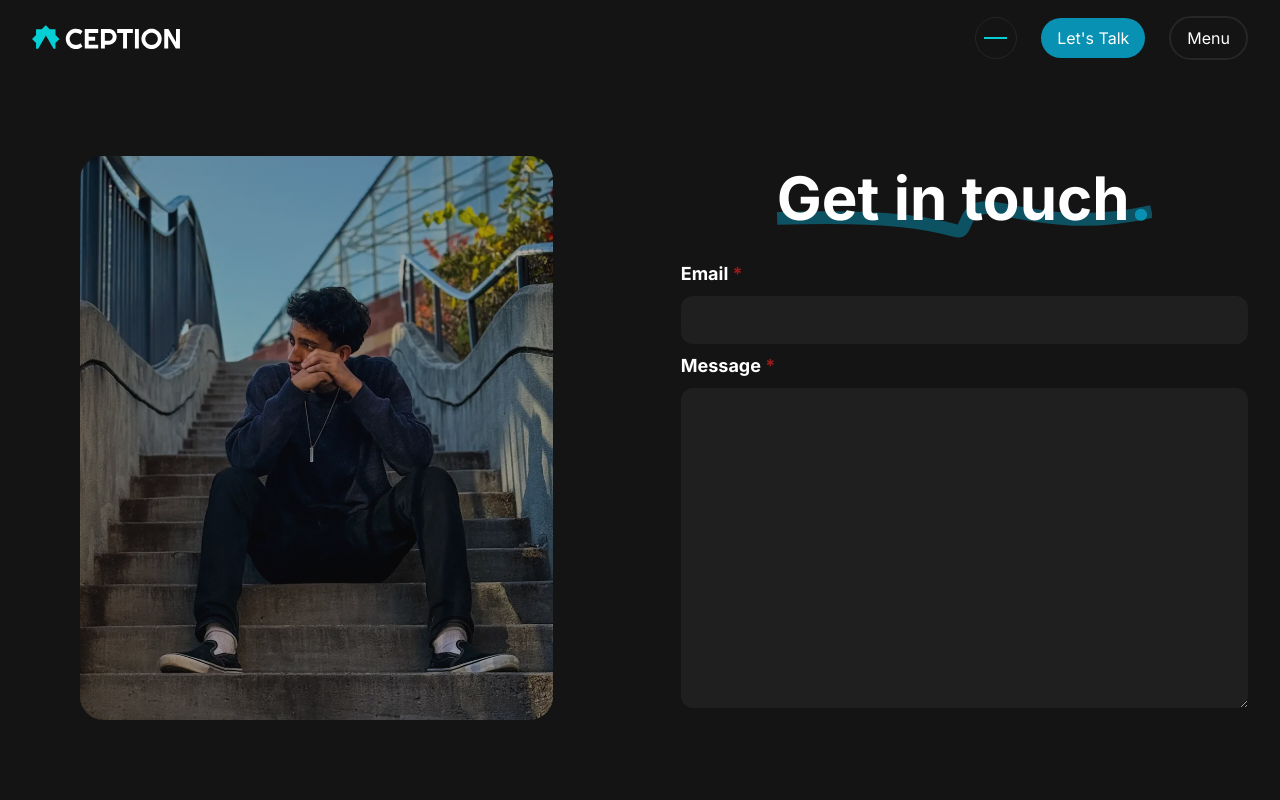
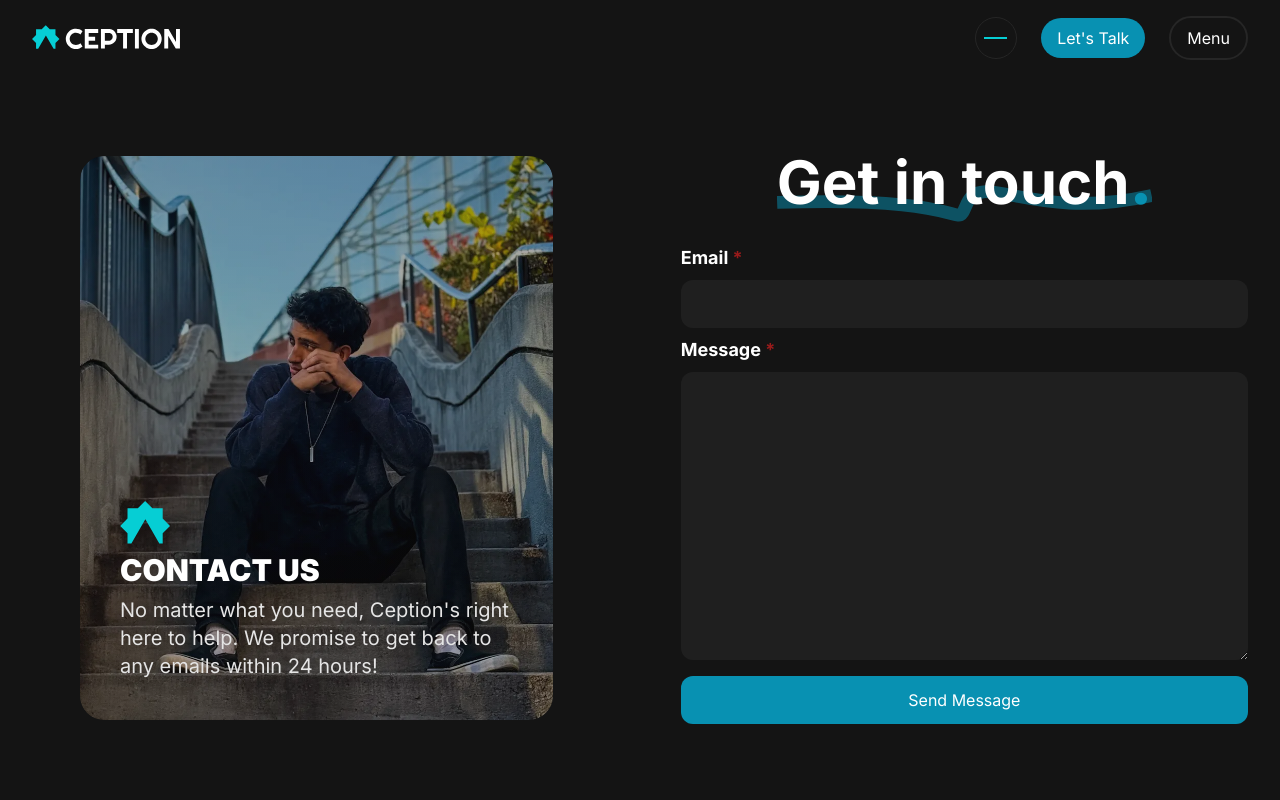
Before and after one commit to Yaucrates/ceptionlabs, a SvelteKit app: page /contact in a window 1280 px wide. Shown: the top 800 px of the page. Built offline with nearby package versions, Linux system fonts and the light colour scheme.

Commit message:
Finishing Up Contact Page (and some minor fixes)

```diff
--- a/src/routes/contact/+page.svelte
+++ b/src/routes/contact/+page.svelte
@@ -1,8 +1,21 @@
+<script>
+    import SymbolicLogo from "$lib/Logos/SymbolicLogo.svelte";
+</script>
+
 <div class="h-firstpage gap-4 flex justify-center items-center">
-    <div class="w-1/2 h-full p-20 relative">
-        <img src="TallCoolOwner.webp" alt="The Agency Owner" width="918" height="1528" class="h-full object-cover rounded-3xl"/>
-        <div class="bg-gradient-to-t from-ception-background/40 to-transparent w-[calc(100%-10rem)] h-[calc(100%-10rem)] top-20 left-20 rounded-3xl absolute"></div>
-        <div class="bg-gradient-to-b from-ception-background/40 to-transparent w-[calc(100%-10rem)] h-[calc(100%-10rem)] top-20 left-20 rounded-3xl absolute"></div>
+    <div class="w-1/2 h-full p-20">
+        <div class="w-full h-full group rounded-3xl overflow-hidden relative">
+            <img src="TallCoolOwner.webp" alt="The Agency Owner" width="918" height="1528" class="h-full object-cover rounded-3xl"/>
+            <div class="gap-2 p-10 flex flex-col absolute left-0 bottom-0 z-10">
+                <SymbolicLogo width={50}/>
+                <h1 class="uppercase text-3xl text-white font-black">Contact Us</h1>
+                <p class="text-xl text-neutral-200">No matter what you need, Ception's right here to help. We promise to get back to any emails within 24 hours!</p>
+            </div>
+
+            <div class="opacity-100 group-hover:opacity-0 bg-gradient-to-t from-ception-background/40 to-transparent w-full h-full top-0 left-0 absolute transition-opacity duration-300"></div>
+            <div class="opacity-0 group-hover:opacity-100 bg-gradient-to-t from-ception-cyan/20 to-transparent w-full h-full top-0 left-0 absolute transition-opacity duration-300"></div>
+            <div class="bg-gradient-to-b from-ception-background/40 to-transparent w-full h-full top-0 left-0 absolute transition-opacity duration-300"></div>
+        </div>
     </div>
 
     <div class="w-1/2 px-8 gap-8 flex flex-col justify-center items-center">
@@ -19,8 +32,9 @@
             </div>
             <div class="gap-2 flex flex-col">
                 <label for="Message" class="text-lg text-white font-bold">Message <span class="text-red-800">*</span></label>
-                <textarea id="Message" class="h-80 bg-neutral-850 rounded-xl" ></textarea>
+                <textarea id="Message" class="h-72 bg-neutral-850 rounded-xl" ></textarea>
             </div>
+            <button class="mt-2 w-full h-12 bg-cyan-600 text-white rounded-xl">Send Message</button>
         </form>
     </div>
 </div>
--- a/src/routes/services/+page.svelte
+++ b/src/routes/services/+page.svelte
@@ -9,7 +9,7 @@
         <h1 class="text-5xl min-[500px]:text-6xl sm:text-7xl text-white font-black text-end uppercase bottom-6 right-8 lg:bottom-12 lg:right-16 absolute z-20">Explore<br/>Our Services</h1>
     </div>
     <div class="w-full lg:w-1/2 flex flex-col border-t-[1px] border-l-0 lg:border-l-[1px] border-ception-glassyWhite box-border">
-        <div class="p-8 min-h-[15.5rem] lg:min-h-0 lg:h-1/3 gap-4 flex flex-col justify-between lg:border-t-0 border-t-[1px] border-ception-glassyWhite box-border text-white uppercase">
+        <a href="/contact" class="p-8 min-h-[15.5rem] lg:min-h-0 lg:h-1/3 gap-4 flex flex-col justify-between lg:border-t-0 border-t-[1px] border-ception-glassyWhite box-border text-white uppercase">
             <h3 class="text-xl font-medium">Maintenance & Hosting<br/>Service</h3>
             <div class="w-full flex justify-end items-center gap-4">
                 <p class="text-end">Reliable 24/7 hosting and <br class="hidden min-[460px]:block"/>maintenance.</p>
@@ -17,8 +17,8 @@
                     <TopRightArrow width={60} />
                 </div>
             </div>
-        </div>
-        <div class="bg-cyan-900 p-8 min-h-[15.5rem] lg:min-h-0 lg:h-1/3 gap-4 flex flex-col justify-between text-white uppercase">
+        </a>
+        <a href="/contact" class="bg-cyan-900 p-8 min-h-[15.5rem] lg:min-h-0 lg:h-1/3 gap-4 flex flex-col justify-between text-white uppercase">
             <h3 class="font-bold text-2xl">Web Design & Development<br/>Service</h3>
             <div class="w-full flex justify-end items-center gap-4">
                 <p class="text-end">Custom design and development to <br class="hidden min-[460px]:block"/>bring your website vision to life.</p>
@@ -26,8 +26,8 @@
                     <TopRightArrow width={60} />
                 </div>
             </div>
-        </div>
-        <div class="p-8 min-h-[15.5rem] lg:min-h-0 lg:h-1/3 gap-4 flex flex-col justify-between text-white uppercase">
+        </a>
+        <a href="/contact" class="p-8 min-h-[15.5rem] lg:min-h-0 lg:h-1/3 gap-4 flex flex-col justify-between text-white uppercase">
             <h3 class="text-xl font-medium">Additional Services to Meet<br/>Your Needs</h3>
             <div class="w-full flex justify-end items-center gap-4">
                 <p class="text-end">Comprehensive support for any <br class="hidden min-[460px]:block"/>additional website requirements.</p>
@@ -35,6 +35,6 @@
                     <TopRightArrow width={60} />
                 </div>
             </div>
-        </div>
+        </a>
     </div>
 </main>
```
Also changed, not shown: static/CoolOwner.JPG (deleted), static/Swiggle.svg (deleted).
